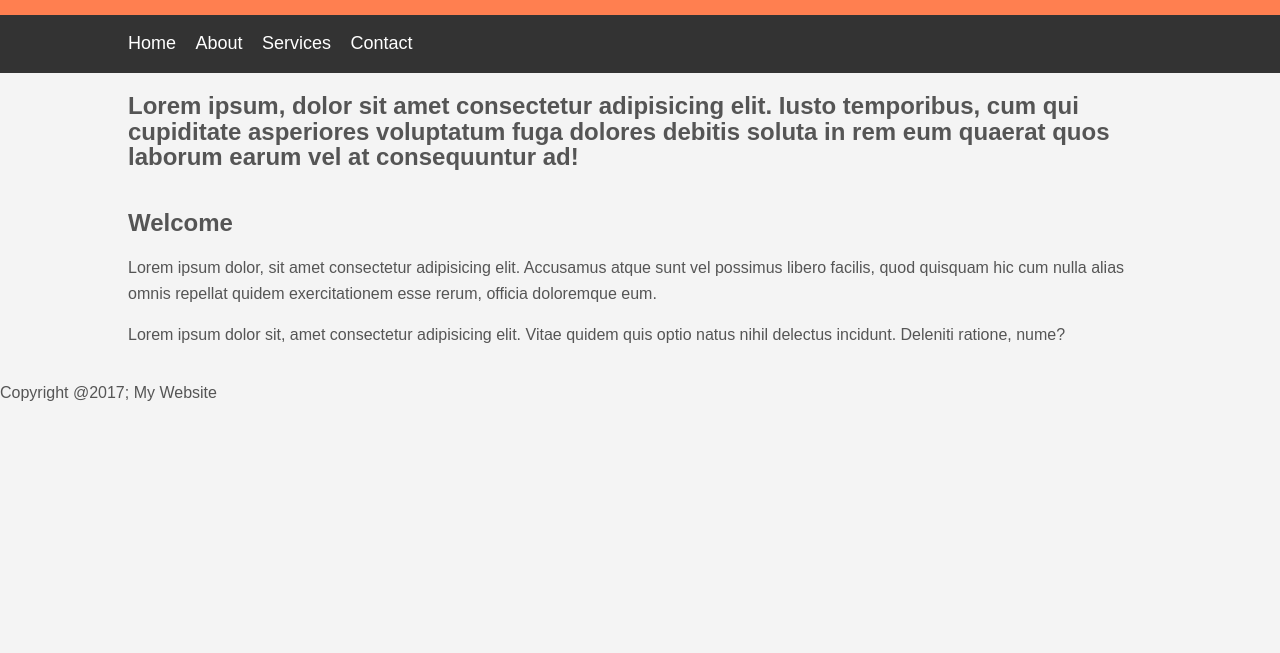
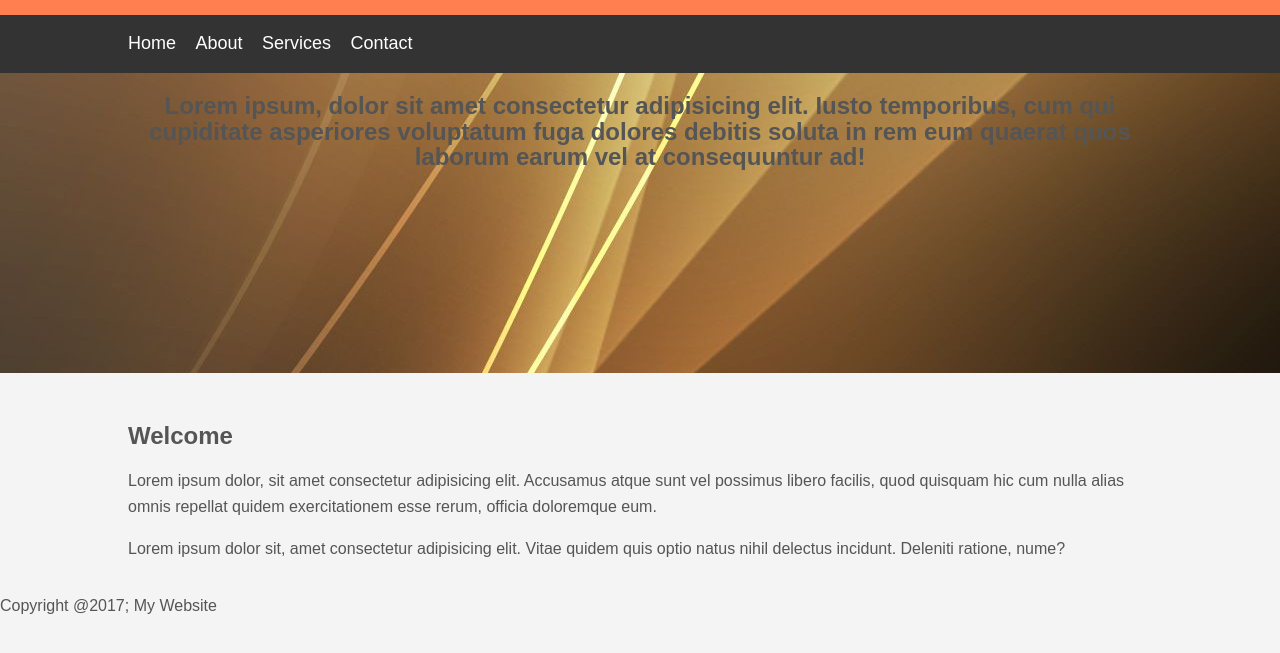
Before and after one commit to JKGills12/cssPractice, a plain HTML site: page myWebsite/index.html in a window 1280 px wide. Shown: the part 53-706 px from the top of the page. Drawn offline with Linux system fonts and the light colour scheme.

Commit message:
added a background image for the showcase

```diff
--- a/myWebsite/css/style.css
+++ b/myWebsite/css/style.css
@@ -43,3 +43,12 @@ body{
     padding-right: 15px;
 }
 /* This code will change the navbar links to have a white text color, change the font size and spacing inbetween links to 15px */
+
+#showcase{
+    background-image:url(../images/showcase.jpg);
+    background-position: center right;
+    height:300px;
+    margin-bottom:30px;
+    text-align:center;
+
+}
```
Also changed, not shown: myWebsite/images/showcase.jpg (added).
